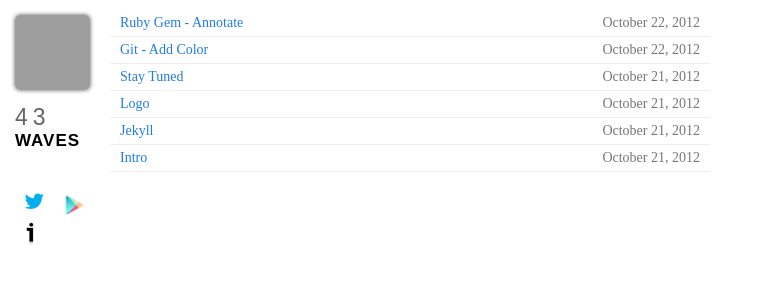
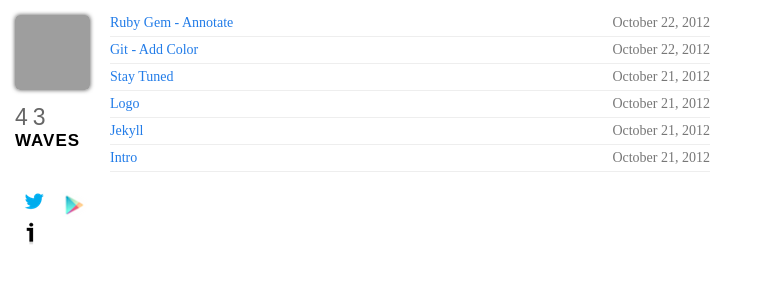
Before and after one commit to 43waves/43waves.github.io, a Jekyll site: the page built from index.html, in a window 1280 px wide. Shown: the top 300 px of the page, without its empty margins (0-761 px from the left). Built offline with Jekyll 4.4.1, drawn with Linux system fonts in a browser that asks for light colours; nearby versions of some CDN libraries; Markdown is read by kramdown in place of the engine named in the settings; comment, search, counter and statistics services are not loaded; grey boxes are pictures that could not be loaded.

Commit message:
I keep finding things yo

```diff
--- a/css/styles.css
+++ b/css/styles.css
@@ -43,7 +43,7 @@ hr {
 .related li {
   font-size: 14px;
   list-style: none;
-  padding: 5px 10px;
+  padding: 5px 0;
   margin: 0;
   color: #777;
   border-bottom: 1px solid #eee;
```
